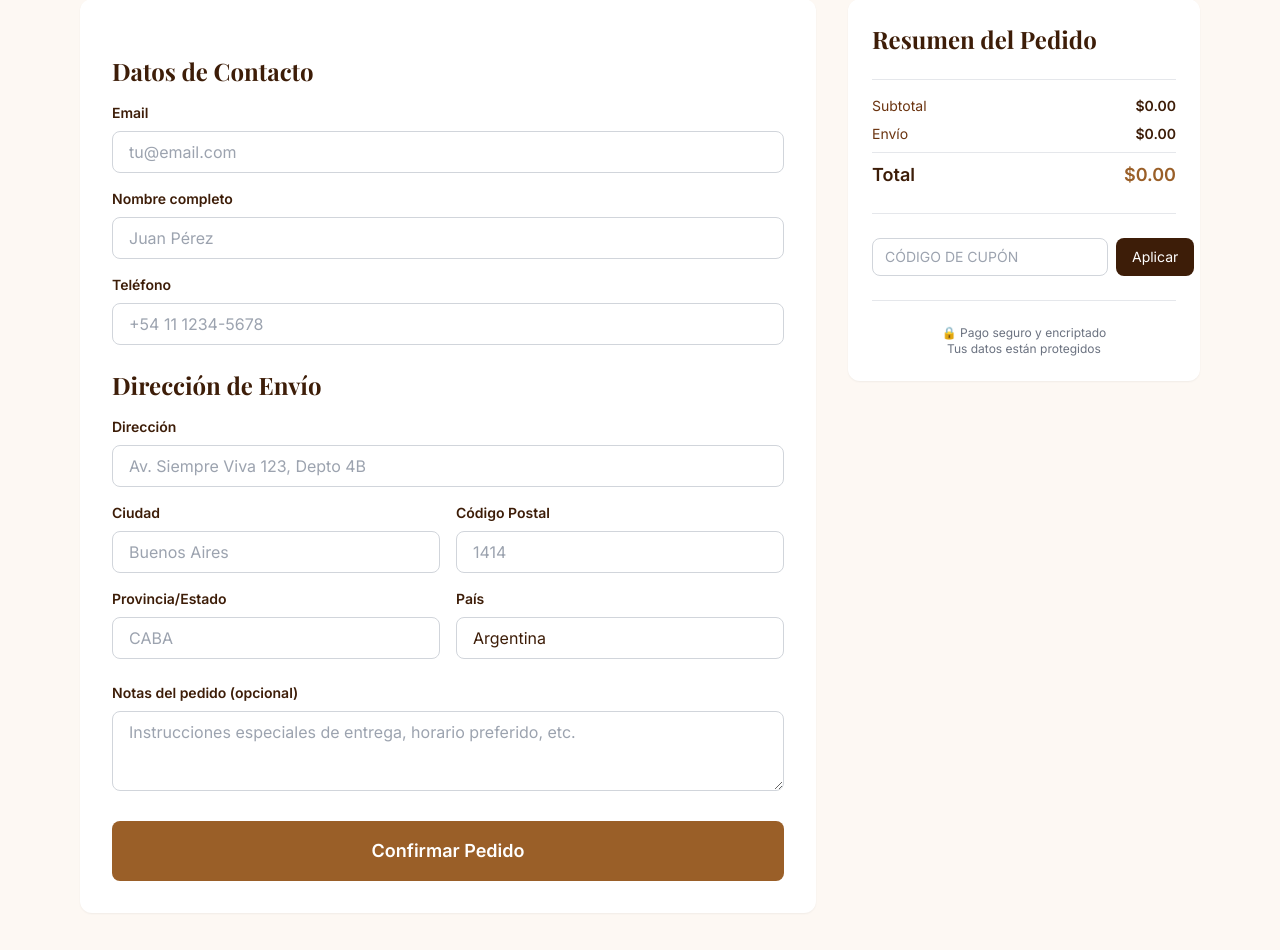
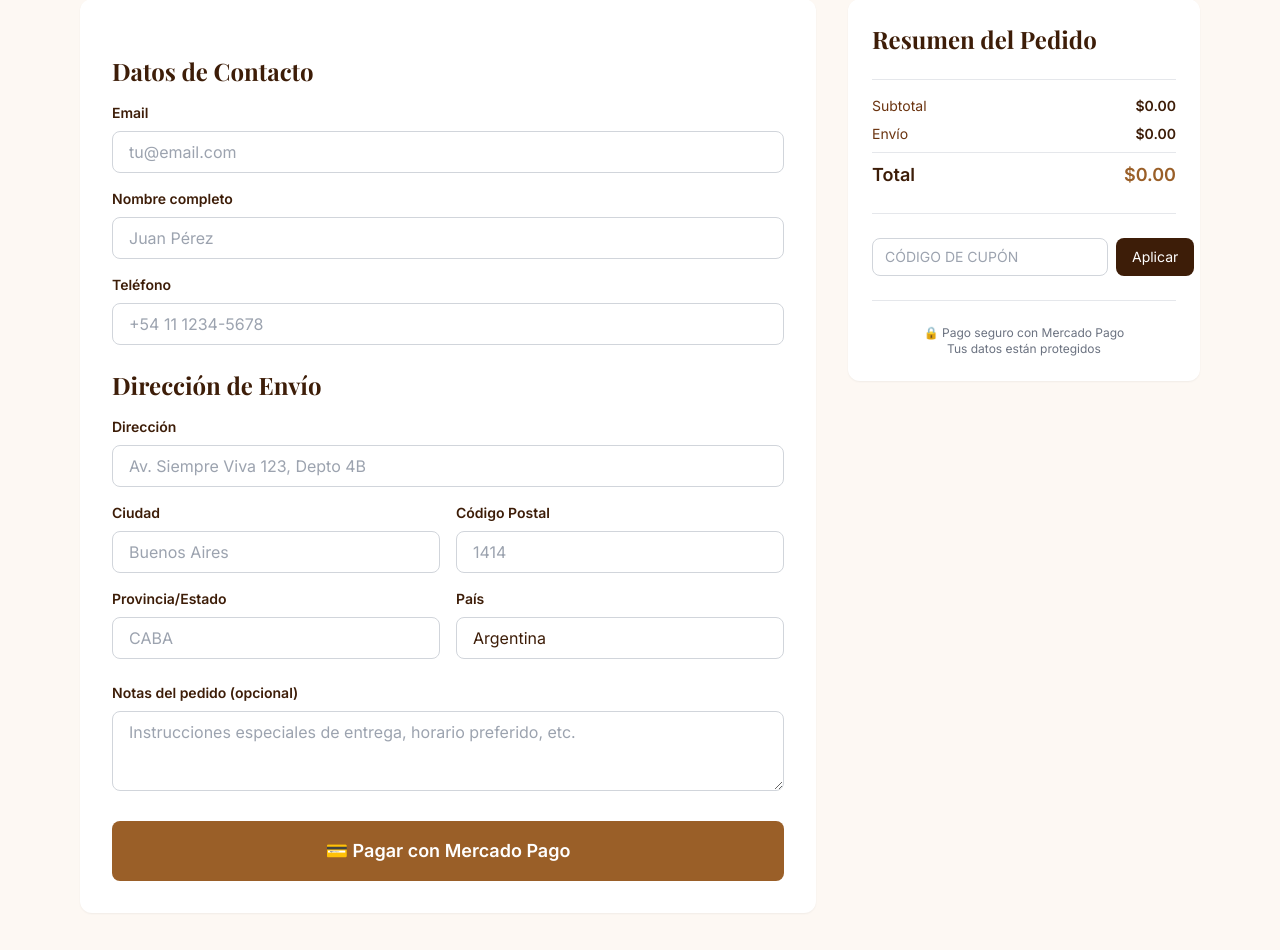
Before and after one commit to yapher/marroquineria-peluzza, a Flask app: template app/templates/checkout/checkout.html in a window 1280 px wide. Shown: the part 167-1117 px from the top of the page. Run offline with Flask 3, Linux system fonts and the light colour scheme; the template is opened without the code that fills it: values that come from a table or form of the project are taken from there, others are empty; some libraries are stand-ins or nearby versions.

Commit message:
mercado de pagos 2

```diff
--- a/app/templates/checkout/checkout.html
+++ b/app/templates/checkout/checkout.html
@@ -3,14 +3,11 @@
 {% block content %}
 <div class="max-w-6xl mx-auto px-4 py-8">
     <h1 class="font-display text-4xl font-bold text-leather-900 mb-8">Finalizar Compra</h1>
-
     <div class="grid lg:grid-cols-3 gap-8">
-
         <!-- FORMULARIO -->
         <div class="lg:col-span-2">
             <form method="POST" action="/checkout/checkout/procesar" class="bg-white rounded-xl shadow-sm p-8 space-y-6">
                 {{ form.hidden_tag() }}
-
                 <div>
                     <h2 class="font-display text-2xl font-bold text-leather-900 mb-4">Datos de Contacto</h2>
                     <div class="space-y-4">
@@ -30,7 +27,6 @@
                         </div>
                     </div>
                 </div>
-
                 <div>
                     <h2 class="font-display text-2xl font-bold text-leather-900 mb-4">Dirección de Envío</h2>
                     <div class="space-y-4">
@@ -64,23 +60,19 @@
                         </div>
                     </div>
                 </div>
-
                 <div>
                     <label class="block text-sm font-semibold text-leather-900 mb-2">Notas del pedido (opcional)</label>
                     {{ form.notes(class="w-full px-4 py-2 border border-gray-300 rounded-lg focus:ring-2 focus:ring-craft-600 h-20", placeholder="Instrucciones especiales de entrega, horario preferido, etc.") }}
                 </div>
-
                 <button type="submit" class="w-full bg-craft-600 text-white font-semibold py-4 rounded-lg hover:bg-craft-500 transition text-lg">
-                    Confirmar Pedido
+                    💳 Pagar con Mercado Pago
                 </button>
             </form>
         </div>
-
         <!-- RESUMEN DEL PEDIDO -->
         <div class="lg:col-span-1">
             <div class="bg-white rounded-xl shadow-sm p-6 sticky top-24">
                 <h2 class="font-display text-2xl font-bold text-leather-900 mb-4">Resumen del Pedido</h2>
-
                 <div class="space-y-3 mb-6">
                     {% for item in cart.items %}
                     <div class="flex justify-between text-sm">
@@ -92,7 +84,6 @@
                     </div>
                     {% endfor %}
                 </div>
-
                 <div class="border-t border-gray-200 pt-4 space-y-2">
                     <div class="flex justify-between text-sm">
                         <span class="text-leather-700">Subtotal</span>
@@ -119,7 +110,6 @@
                         <span class="text-craft-600">${{ "%.2f"|format(cart.total_price + shipping_cost - coupon_discount - level_discount) }}</span>
                     </div>
                 </div>
-
                 <!-- Campo de cupón -->
                 <div class="mt-6 pt-6 border-t border-gray-200">
                     {% if coupon_code %}
@@ -141,16 +131,14 @@
                     </form>
                     {% endif %}
                 </div>
-
                 <div class="mt-6 pt-6 border-t border-gray-200">
                     <p class="text-xs text-gray-500 text-center">
-                        🔒 Pago seguro y encriptado<br>
+                        🔒 Pago seguro con Mercado Pago<br>
                         Tus datos están protegidos
                     </p>
                 </div>
             </div>
         </div>
-
     </div>
 </div>
 {% endblock %}
--- a/docker-compose.yml
+++ b/docker-compose.yml
@@ -15,6 +15,8 @@ services:
       - MAIL_USERNAME=${MAIL_USERNAME}
       - MAIL_PASSWORD=${MAIL_PASSWORD}
       - MAIL_DEFAULT_SENDER=${MAIL_DEFAULT_SENDER}
+      # ✅ NUEVO: Mercado Pago
+      - MP_ACCESS_TOKEN=${MP_ACCESS_TOKEN}
     depends_on:
       - db
     volumes:
--- a/render.yaml
+++ b/render.yaml
@@ -28,8 +28,9 @@ services:
         sync: false
       - key: MAIL_DEFAULT_SENDER
         sync: false
-                - key: MP_ACCESS_TOKEN
-          sync: false
+      # ✅ NUEVO: Mercado Pago
+      - key: MP_ACCESS_TOKEN
+        sync: false
 
 databases:
   - name: marroquineria-db
```
Also changed, not shown: app/blueprints/checkout/routes.py (+15 -30 lines), app/templates/checkout/payment_success.html (+0 -10 lines), 1 other file.
